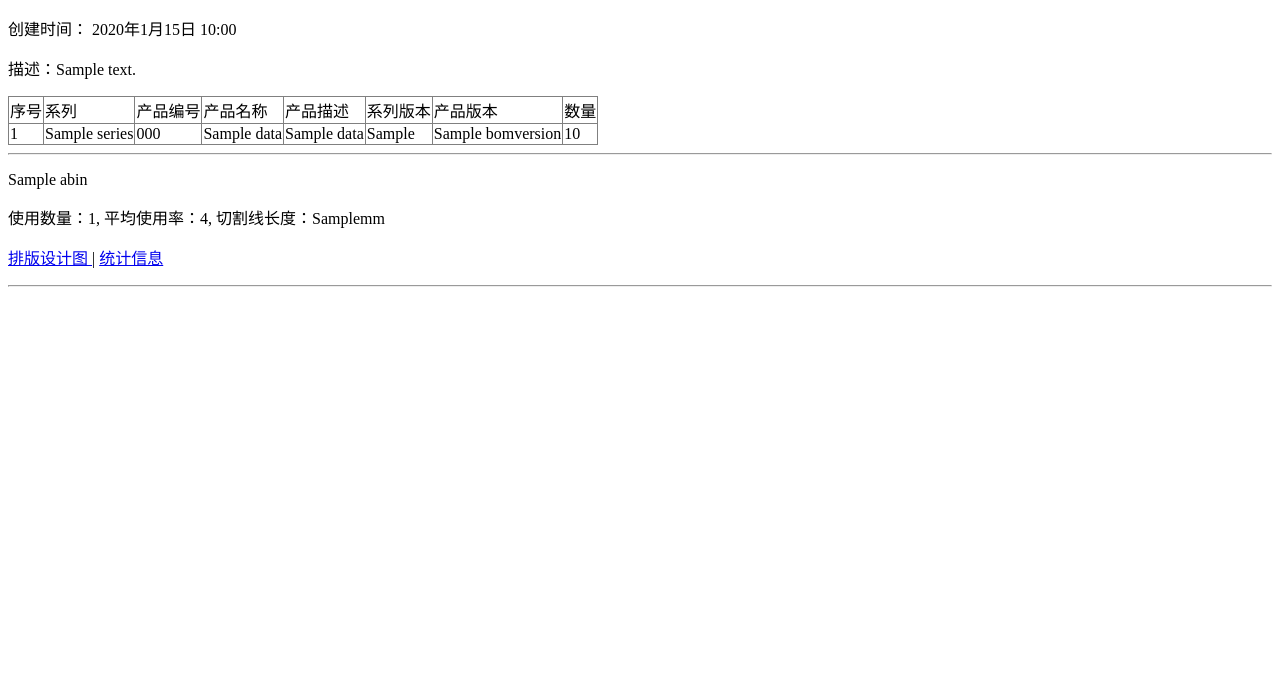
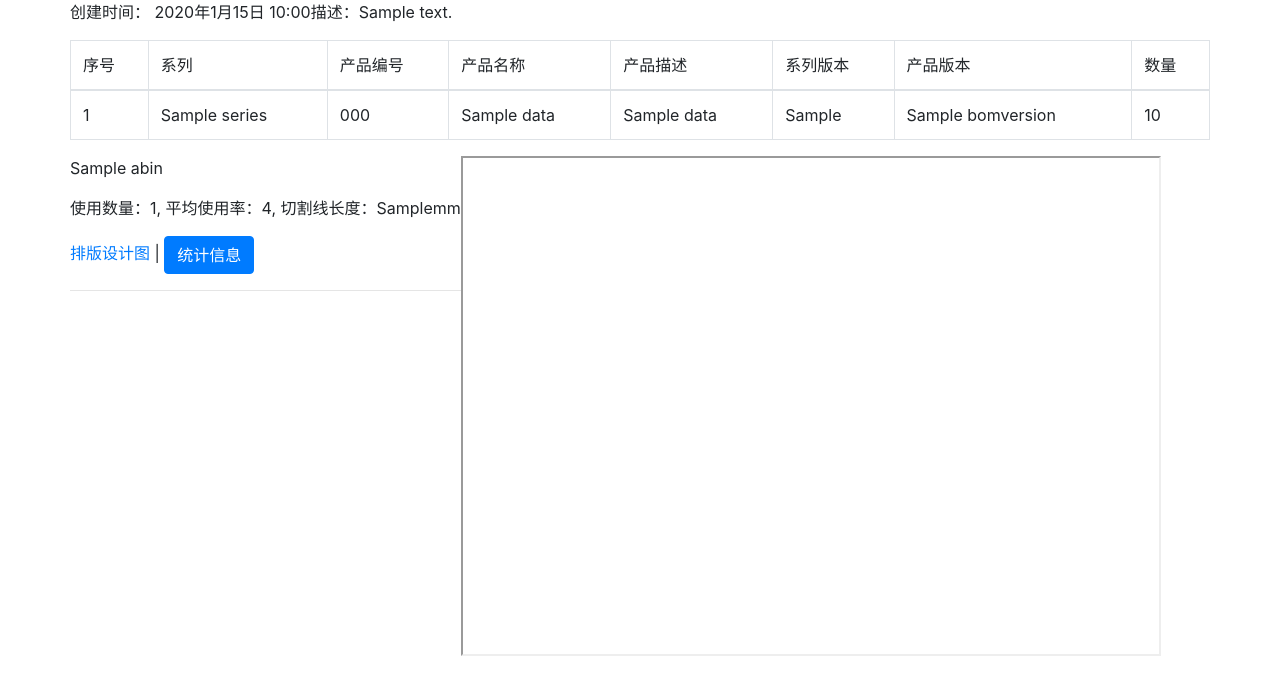
Before and after one commit to liangxuCHEN/linshi_package_sys, a Django app: template myApi/templates/project_detail.html in a window 1280 px wide. Shown: the top 695 px of the page. Run offline with Django 3.2, Linux system fonts and the light colour scheme; the template is opened without the code that fills it: most values are stand-ins (such as "Sample title", 1, 10 or a date in 2020); some libraries are stand-ins or nearby versions.

Commit message:
html show

```diff
--- a/myApi/my_rectpack_lib/package_script_find_best_piece.py
+++ b/myApi/my_rectpack_lib/package_script_find_best_piece.py
@@ -387,7 +387,7 @@ def update_new_work(data):
         update_sql = "update T_BOM_PlateUtilState set Status='%s',UpdateDate='%s' where SkuCode='%s'" % (
             u'新任务', d['Created'].strftime('%Y-%m-%d %H:%M:%S'), d['SkuCode'])
         print update_sql
-        conn.exec_non_query(update_sql)
+        conn.exec_non_query(update_sql.encode('utf8'))
 
 
 def update_running_work(data):
--- a/myApi/templates/base.html
+++ b/myApi/templates/base.html
@@ -1,5 +1,5 @@
 <!DOCTYPE html>
-<html lang="en">
+<html lang="zh-cmn-Hans">
   <head>
     <meta charset="utf-8">
     <meta http-equiv="X-UA-Compatible" content="IE=edge">
@@ -7,6 +7,10 @@
     <meta name="description" content="">
     <meta name="author" content="Louis">
 
+    <!-- Bootstrap core CSS -->
+    <link href="/static/css/bootstrap.min.css" rel="stylesheet">
+    <!-- Bootstrap theme -->
+    <link href="/static/css/bootstrap-theme.min.css" rel="stylesheet">
     {% block head %}
     <title>{% block title %}CRM{% endblock %}</title>
     {% endblock %}
@@ -21,9 +25,12 @@
 
         {% endblock %}
  </div>
-
+    <script src="/static/js/jquery.min.js"></script>
+    <script src="/static/js/bootstrap.min.js"></script>
+    <script src="/static/js/docs.min.js"></script>
     {% block script %}
 
     {% endblock %}
   </body>
+
 </html>
--- a/myApi/templates/cut_detail_desc.html
+++ b/myApi/templates/cut_detail_desc.html
@@ -5,7 +5,7 @@
     <p>{{error}}</p>
 {% else %}
 
-    <table border="1" style="border-spacing: 1px;border-collapse: collapse;">
+    <table class="table table-bordered">
         <thead>
             <tr><td colspan="{{col_num}}"> <p>板材：{{sheet_name}}， 一共使用：{{num_sheet}}块， 平均使用率：{{avg_rate}}</p></td></tr>
             <tr>
@@ -64,7 +64,7 @@
         </tbody>
     </table><br>
     {% if empty_sections %}
-    <table border="1" style="border-spacing: 1px;border-collapse: collapse;">
+    <table class="table table-bordered">
         <thead><tr><td>余料</td><td>数量</td><td>面积(mm^2)</td>
             {% for detail in details %}
                 <td>#{{forloop.counter0}}</td>
@@ -81,7 +81,7 @@
         </tbody>
     </table>
     {% endif %}
-    <p><a href="/{{pic_url}}"> 排版设计图 </a> </p>
+    <p><a href="/{{pic_url}}" target="_blank"> 排版设计图 </a> </p>
 
 {% endif %}
 {% endblock%}
--- a/myApi/templates/project_detail.html
+++ b/myApi/templates/project_detail.html
@@ -4,13 +4,16 @@
 {% if error %}
 <p>{{error}}</p>
 {% else %}
+<div class="row">
     <p>创建时间： {{created| date:"Y年n月d日 H:i" }} </p>
     {% if comment_text %}
     <p>描述：{{comment_text}} </p>
     {% endif %}
+
     {% if comment_json %}
-        <table border="1" style="border-spacing: 1px;border-collapse: collapse;">
-            <thead><tr>
+    <table class="table table-bordered">
+        <thead>
+        <tr>
             <td>序号</td>
             <td>系列</td>
             <td>产品编号</td>
@@ -19,7 +22,8 @@
             <td>系列版本</td>
             <td>产品版本</td>
             <td>数量</td>
-            </tr></thead>
+        </tr>
+        </thead>
         <tbody>
         {% for data in comment_json %}
         <tr>
@@ -36,12 +40,36 @@
         </tbody>
     </table>
     {% endif %}
-    <hr>
+</div>
+<div class="row">
+    <div class="pull-left">
         {%for abin in bin_list %}
+        <div >
             <p>{{abin.sheet_name}}</p>
             <p>使用数量：{{abin.num_sheet}}, 平均使用率：{{abin.avg_rate}}, 切割线长度：{{abin.cut_linear}}mm</p>
-        <p><a href="/{{abin.pic_url}}"> 排版设计图 </a> | <a href="/product/{{abin.bin_id}}">统计信息</a></p>
+            <p><a href="/{{abin.pic_url}}" target="_blank"> 排版设计图 </a> | <button id="{{ abin.bin_id}}" onclick="sendMes(this)" type="button" class="btn btn-primary btn-xs">统计信息</button>
+            </p>
             <hr>
+        </div>
         {% endfor %}
+    </div>
+    <div class="pull-right">
+        <iframe id="detail" src="" width="700" height="500"></iframe>
+    </div>
+</div>
 {% endif %}
+
 {% endblock%}
+
+{% block script %}
+<script type="text/javascript" language="javascript">
+
+function sendMes(obj){
+  console.log(obj.id)
+  console.log($('#detail').attr('src'))
+  $('#detail').attr('src', '/product/' + obj.id);
+
+}
+
+</script>
+{% endblock %}
```
Also changed, not shown: myApi/templates/index.html (+8 -8 lines). Lines whose indentation alone changed are shown as unchanged.
